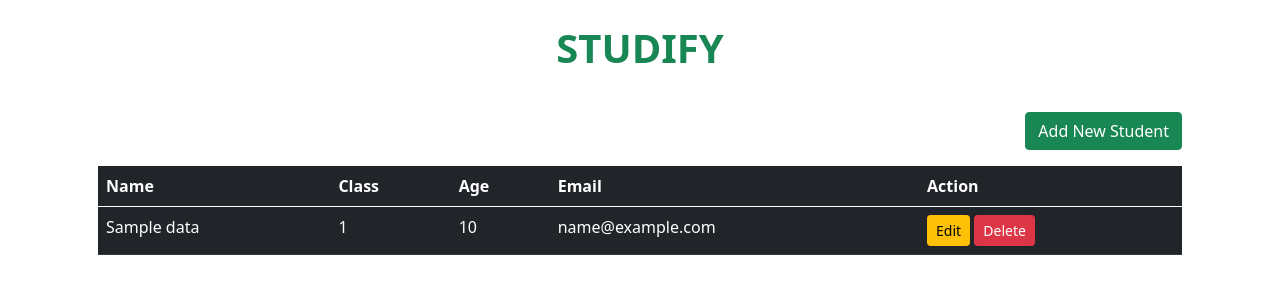
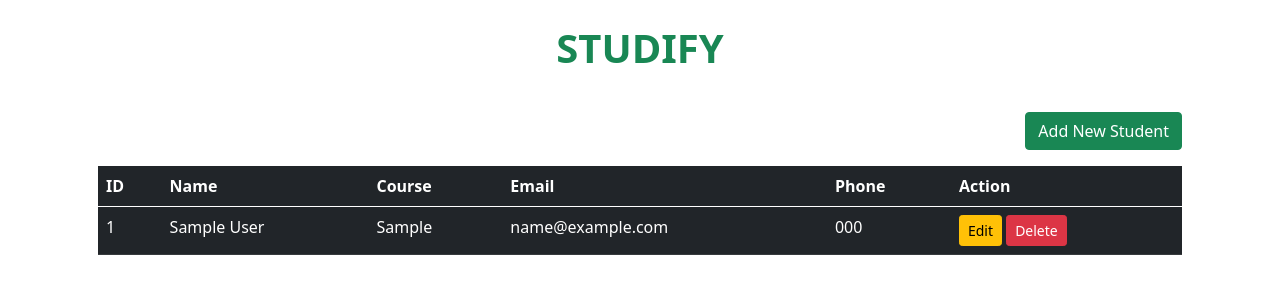
Before and after one commit to SidharthBScCS/student-management-system-MYSQL, a Flask app: page / in a window 1280 px wide. Shown: the top 300 px of the page. Run offline with Flask 3, Linux system fonts and the light colour scheme; tables that the repository leaves empty hold one stand-in row (values such as "Sample post").

Commit message:
Third commit

```diff
--- a/app.py
+++ b/app.py
@@ -2,23 +2,25 @@ from flask import Flask, render_template, request, redirect, url_for
 from flask_sqlalchemy import SQLAlchemy
 
 app = Flask(__name__)
-app.config['SQLALCHEMY_DATABASE_URI'] = 'mysql+pymysql://root@localhost/flask_login'
+app.config['SQLALCHEMY_DATABASE_URI'] = 'mysql+pymysql://root@localhost/student_management_system'
 app.config['SQLALCHEMY_TRACK_MODIFICATIONS'] = False
 
 db = SQLAlchemy(app)
 
-class Data(db.Model):
+class Student(db.Model):
+    __tablename__ = 'student'
+
     id = db.Column(db.Integer, primary_key=True)
     name = db.Column(db.String(100), nullable=False)
-    student_class = db.Column(db.Integer, nullable=False)
-    age = db.Column(db.Integer, nullable=False)
+    course = db.Column(db.String(100), nullable=False)
     email = db.Column(db.String(100), nullable=False)
+    phone = db.Column(db.String(20), nullable=False)
 
-    def __init__(self, name, student_class, age, email):
+    def __init__(self, name, course, email, phone):
         self.name = name
-        self.student_class = student_class
-        self.age = age
+        self.course = course
         self.email = email
+        self.phone = phone
 
 
 # CRUD OPERATIONS by SIDHARTH
@@ -27,35 +29,35 @@ class Data(db.Model):
 @app.route('/dashboard')
 @app.route('/')
 def dashboard():
-    all_data = Data.query.all()
-    return render_template("index.html", employees=all_data)
+    students = Student.query.all()
+    return render_template("index.html", students=students)
 
 @app.route('/insert', methods=['POST'])
 def insert():
     name = request.form['name']
-    student_class = int(request.form['student_class'])
-    age = int(request.form['age'])
+    course = request.form['course']
     email = request.form['email']
+    phone = request.form['phone']
 
-    new_student = Data(name, student_class, age, email)
+    new_student = Student(name, course, email, phone)
     db.session.add(new_student)
     db.session.commit()
     return redirect(url_for('dashboard'))
 
 @app.route('/update', methods=['POST'])
 def update():
-    my_data = Data.query.get(request.form['id'])
+    my_data = Student.query.get(request.form['id'])
     my_data.name = request.form['name']
-    my_data.student_class = int(request.form['student_class'])
-    my_data.age = int(request.form['age'])
+    my_data.course = request.form['course']
     my_data.email = request.form['email']
+    my_data.phone = request.form['phone']
 
     db.session.commit()
     return redirect(url_for('dashboard'))
 
 @app.route('/delete/<int:id>')
 def delete(id):
-    my_data = Data.query.get(id)
+    my_data = Student.query.get(id)
     db.session.delete(my_data)
     db.session.commit()
     return redirect(url_for('dashboard'))
--- a/templates/index.html
+++ b/templates/index.html
@@ -14,20 +14,22 @@
                 <table class="table table-hover table-dark">
                     <thead>
                         <tr>
+                            <th>ID</th>
                             <th>Name</th>
-                            <th>Class</th>
-                            <th>Age</th>
+                            <th>Course</th>
                             <th>Email</th>
+                            <th>Phone</th>
                             <th>Action</th>
                         </tr>
                     </thead>
                     <tbody>
-                        {% for row in employees %}
+                        {% for row in students %}
                         <tr>
+                            <td>{{ row.id }}</td>
                             <td>{{ row.name }}</td>
-                            <td>{{ row.student_class }}</td>
-                            <td>{{ row.age }}</td>
+                            <td>{{ row.course }}</td>
                             <td>{{ row.email }}</td>
+                            <td>{{ row.phone }}</td>
                             <td>
                                 <a href="#" class="btn btn-warning btn-sm" data-bs-toggle="modal" data-bs-target="#editModal{{ row.id }}">Edit</a>
                                 <a href="{{ url_for('delete', id=row.id) }}" class="btn btn-danger btn-sm" onclick="return confirm('Are you sure to delete?')">Delete</a>
@@ -38,7 +40,7 @@
                 </table>
             </div>
 
-            {% for row in employees %}
+            {% for row in students %}
             <div class="modal fade" id="editModal{{ row.id }}" tabindex="-1" aria-hidden="true">
                 <div class="modal-dialog">
                     <div class="modal-content">
@@ -54,20 +56,16 @@
                                     <input type="text" name="name" class="form-control" value="{{ row.name }}" required>
                                 </div>
                                 <div class="mb-3">
-                                    <label>Class</label>
-                                    <select name="student_class" class="form-control" required>
-                                        {% for i in range(1,6) %}
-                                            <option value="{{ i }}" {% if row.student_class == i %}selected{% endif %}>Class {{ i }}</option>
-                                        {% endfor %}
-                                    </select>
-                                </div>
-                                <div class="mb-3">
-                                    <label>Age</label>
-                                    <input type="number" name="age" class="form-control" value="{{ row.age }}" required>
+                                    <label>Course</label>
+                                    <input type="text" name="course" class="form-control" value="{{ row.course }}" required>
                                 </div>
                                 <div class="mb-3">
                                     <label>Email</label>
                                     <input type="email" name="email" class="form-control" value="{{ row.email }}" required>
+                                </div>
+                                <div class="mb-3">
+                                    <label>Phone</label>
+                                    <input type="tel" name="phone" class="form-control" value="{{ row.phone }}" required>
                                 </div>
                             </div>
                             <div class="modal-footer">
@@ -94,21 +92,16 @@
                                     <input type="text" class="form-control" name="name" required>
                                 </div>
                                 <div class="mb-3">
-                                    <label>Class</label>
-                                    <select name="student_class" class="form-control" required>
-                                        <option value="">Select Class</option>
-                                        {% for i in range(1,6) %}
-                                            <option value="{{ i }}">Class {{ i }}</option>
-                                        {% endfor %}
-                                    </select>
-                                </div>
-                                <div class="mb-3">
-                                    <label>Age</label>
-                                    <input type="number" class="form-control" name="age" required>
+                                    <label>Course</label>
+                                    <input type="text" class="form-control" name="course" required>
                                 </div>
                                 <div class="mb-3">
                                     <label>Email</label>
                                     <input type="email" class="form-control" name="email" required>
+                                </div>
+                                <div class="mb-3">
+                                    <label>Phone</label>
+                                    <input type="tel" class="form-control" name="phone" required>
                                 </div>
                                 <div class="modal-footer">
                                     <button class="btn btn-primary" type="submit">Add Student</button>
```
